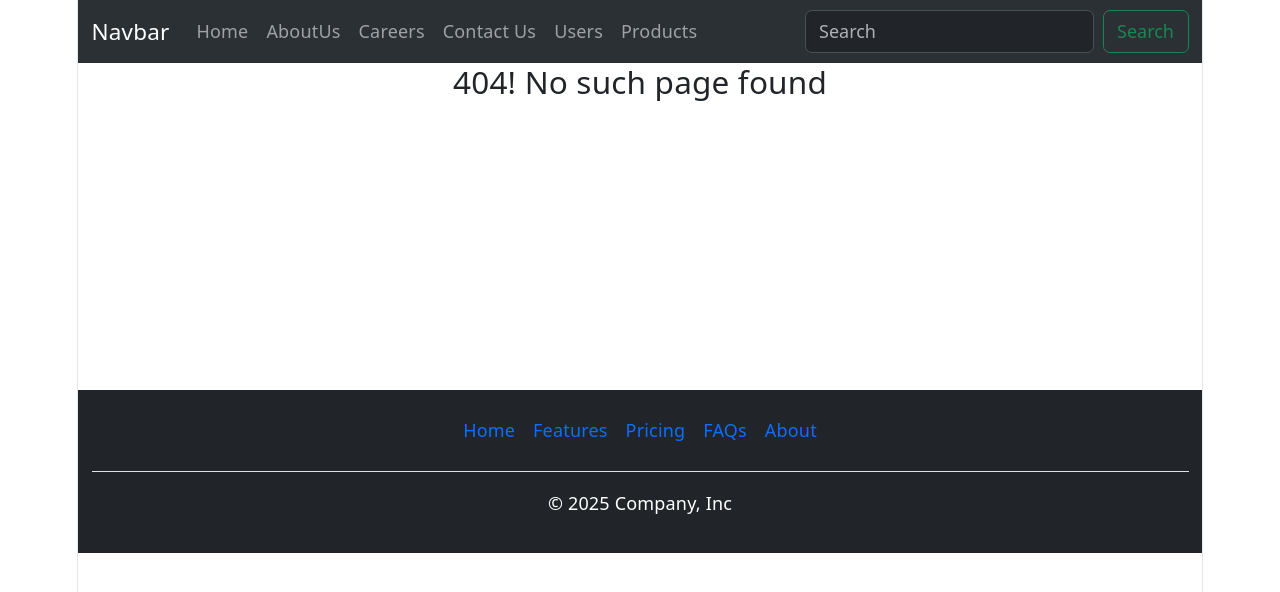
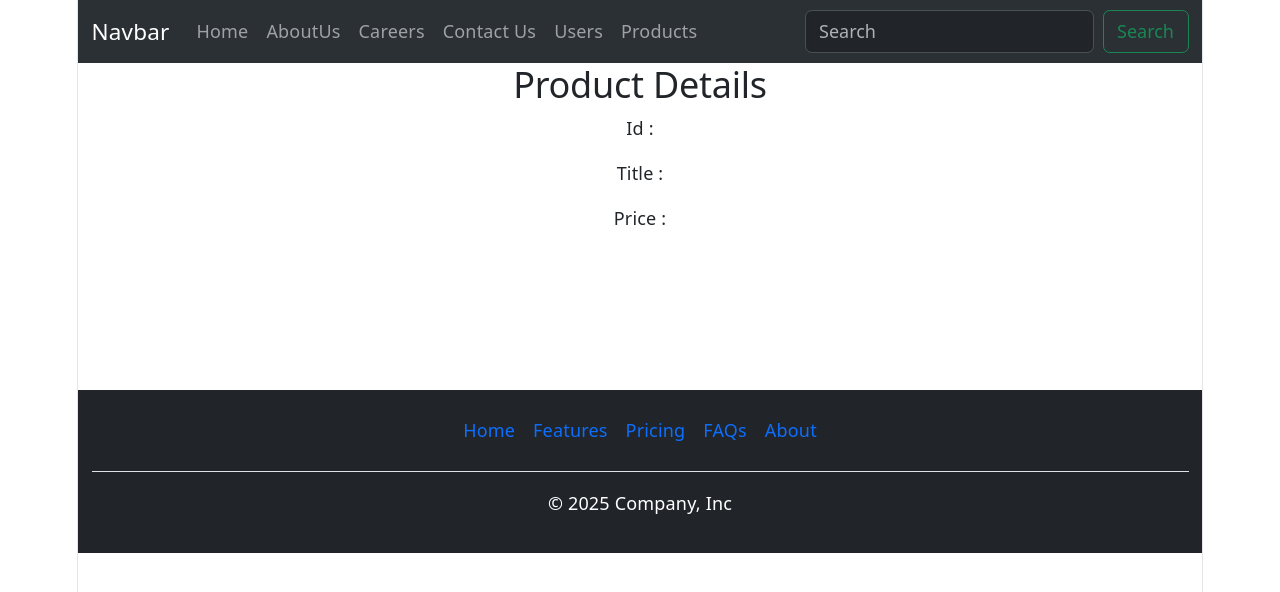
Before and after one commit to sanjaysamantra1/Eureka_React_17_oct_2026, a React (Vite) app in the folder react/react_project_1/: page /productdetails in a window 1280 px wide. Before the commit this address had no page. Shown: the top 592 px of the page. Built offline with nearby package versions, Linux system fonts and the light colour scheme; what awesome-snackbar, react-js-search would draw is missing.

Commit message:
query params

```diff
--- a/react/react_project_1/src/components/body/Body.jsx
+++ b/react/react_project_1/src/components/body/Body.jsx
@@ -36,6 +36,7 @@ import Careers from "../routing/Careers"
 import ContactUs from "../routing/ContactUs"
 import NotFound from "../routing/NotFound"
 import UserDetail from "../routing/UserDetail"
+import ProductDetails from "../routing/ProductDetails"
 
 export default function Body() {
     return <div style={{ minHeight: "300px" }} id="body">
@@ -84,6 +85,7 @@ export default function Body() {
             <Route exact path="/users" element={<UserList />} />
             <Route exact path="/userdetail/:id" element={<UserDetail />} />
             <Route exact path="/products" element={<ProductList />} />
+            <Route exact path="/productdetails" element={<ProductDetails />} />
             <Route path="*" element={<NotFound />} />
         </Routes>
     </div>
--- a/react/react_project_1/src/components/list/ProductList.jsx
+++ b/react/react_project_1/src/components/list/ProductList.jsx
@@ -3,6 +3,7 @@ import productsArr from './product_data.js';
 import ReactPaginateModule from 'react-paginate'
 const ReactPaginate = ReactPaginateModule.default || ReactPaginateModule
 import './pagination.css'
+import { createSearchParams, useNavigate } from 'react-router';
 
 export default function ProductList() {
     const [itemOffset, setItemOffset] = useState(0);
@@ -20,6 +21,14 @@ export default function ProductList() {
         );
         setItemOffset(newOffset);
     };
+
+    const navigate = useNavigate();
+    const navigateHandler = (id, title, price) => {
+        navigate({
+            pathname: "/productdetails",
+            search: `?${createSearchParams({ id, title, price })}`,
+        });
+    };
     return <>
         <h3 className="text-center">Product List</h3>
         <div className="row">
@@ -33,7 +42,9 @@ export default function ProductList() {
                             <p className="card-text text-truncate">{product.description}</p>
                             <p className="card-text">Rs. {product.price}</p>
                             <p className="card-text">{product.rating.rate}*</p>
-                            <a href="#" className="btn btn-primary">Details</a>
+                            <button className="btn btn-secondary" onClick={() => {
+                                navigateHandler(product.id, product.title, product.price);
+                            }}>details</button>
                         </div>
                     </div>
                 </div>
--- /dev/null
+++ b/react/react_project_1/src/components/routing/ProductDetails.jsx
@@ -0,0 +1,16 @@
+import React from 'react'
+import { useSearchParams } from 'react-router';
+
+export default function ProductDetails() {
+    const [searchParams] = useSearchParams();
+    const id = searchParams.get("id");
+    const title = searchParams.get("title");
+    const price = searchParams.get("price");
+
+    return <>
+        <h2>Product Details</h2>
+        <p>Id : {id}</p>
+        <p>Title : {title}</p>
+        <p>Price : {price}</p>
+    </>
+}
```
Lines whose indentation alone changed are shown as unchanged.
